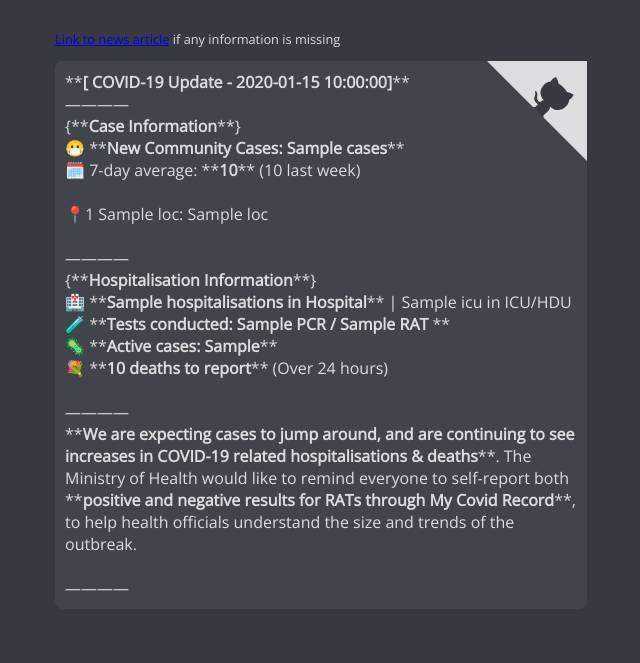
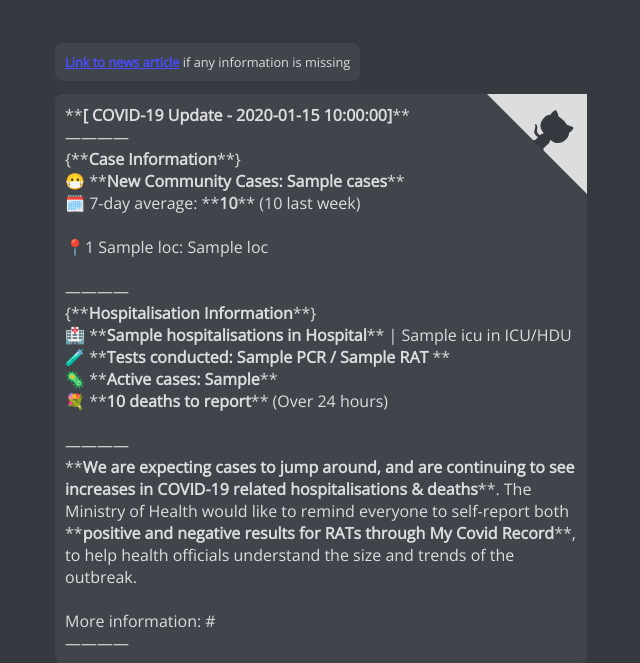
Before and after one commit to histefanhere/covid, a Flask app: template templates/index.html in a window 1280 px wide. Shown: the top 663 px of the page, without its empty margins (329-969 px from the left). Run offline with Flask 2, Linux system fonts and the light colour scheme; the template is opened without the code that fills it: most values are stand-ins (such as "Sample title", 1, 10 or a date in 2020).

Commit message:
improved template

```diff
--- a/scrape_news.py
+++ b/scrape_news.py
@@ -32,7 +32,7 @@ for article in articles:
 
         # We've found the latest covid update article - get its URL
         # (any link in the article should go to its link)
-        url = "https://www.health.govt.nz/" + article.find('a')['href']
+        url = "https://www.health.govt.nz" + article.find('a')['href']
 
         news = requests.get(url)
         # with open('site2.html', 'wb') as file:
--- a/static/styles/stylesheet.css
+++ b/static/styles/stylesheet.css
@@ -12,6 +12,16 @@ body {
 
 p {
     font-size: 0.8em;
+
+    background-color: #40444B;
+    border-radius: 8px;
+    padding: 10px;
+
+    display: inline-block;
+}
+
+p a {
+    color: rgb(75, 75, 255);
 }
 
 #update {
--- a/templates/index.html
+++ b/templates/index.html
@@ -12,7 +12,7 @@
     </head>
     <body>
         <div id="center">
-            <p><a href="{{ url }}" target="_blank">Link to news article</a> if any information is missing</p>
+            <p><strong><a href="{{ url }}" target="_blank">Link to news article</a></strong> if any information is missing</p>
             <div id="update">
 
                 <!-- GITHUB CORNERS: https://github.com/tholman/github-corners -->
@@ -62,6 +62,7 @@
                 ———— <br/>
                 **<strong>We are expecting cases to jump around, and are continuing to see increases in COVID-19 related hospitalisations & deaths</strong>**. The Ministry of Health would like to remind everyone to self-report both **<strong>positive and negative results for RATs through My Covid Record</strong>**, to help health officials understand the size and trends of the outbreak. <br/>
                 <br/>
+                More information: {{ url }}<br/>
                 ————
             </div>
         </div>
```
